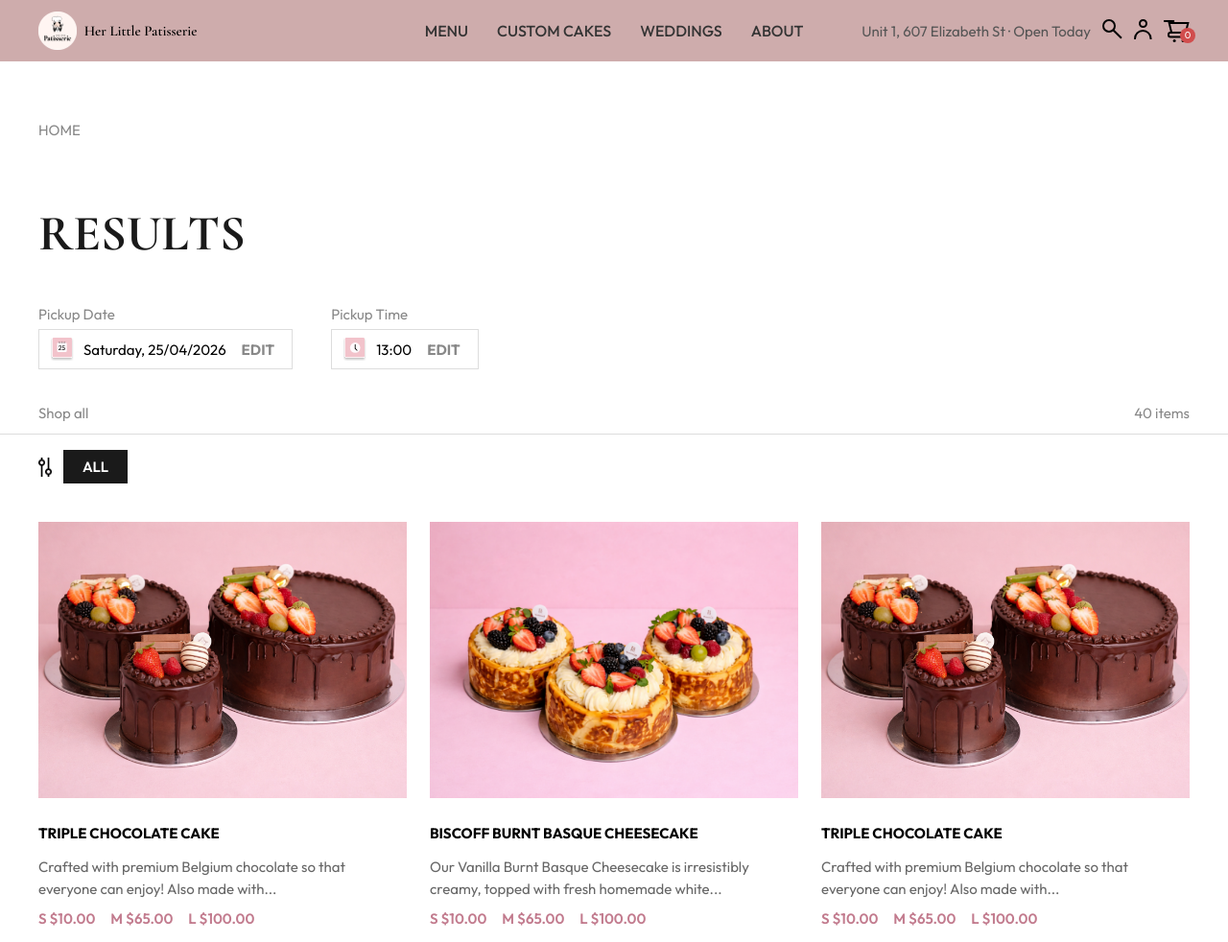
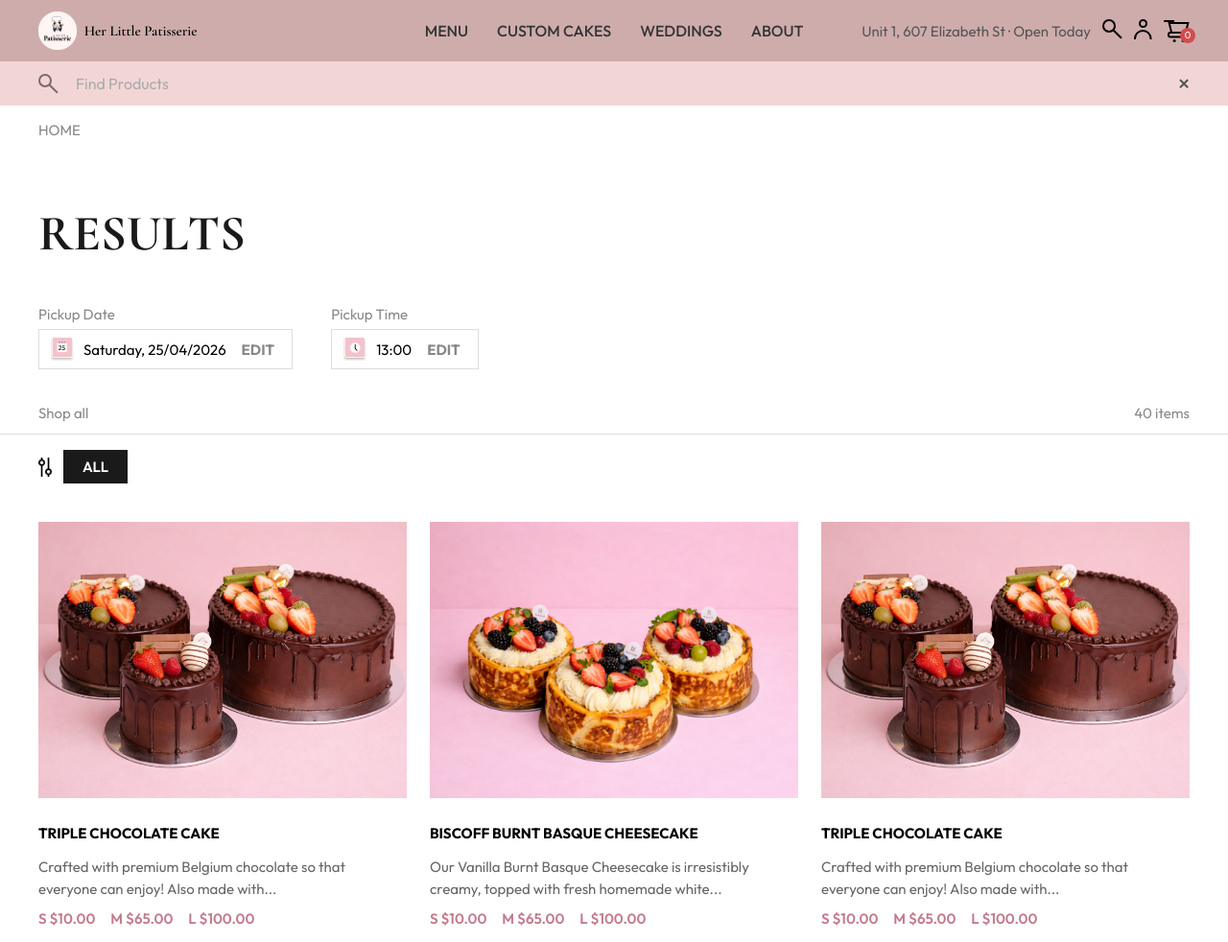
Before and after one commit to shanpmnd/UID-Assignment-3, a plain HTML site: page results.html in a window 1280 px wide. Shown: the top 982 px of the page at 96% size. Drawn offline with nearby package versions, Linux system fonts and the light colour scheme.

Commit message:
fixed search and nav bar

```diff
--- a/styles/results.css
+++ b/styles/results.css
@@ -1,7 +1,14 @@
+/* Remove extra padding since search bar handles the offset */
+body > main {
+    padding-top: 0;
+}
+
 /* SEARCH BAR */
 .search-bar {
     background-color: #f2d6d6;
     padding: 0.75rem 2.5rem;
+    margin-top: 4rem;
+    margin-bottom: 0;
     display: flex;
     align-items: center;
     gap: 1rem;
@@ -84,6 +91,7 @@
     .search-bar {
         padding: 0.75rem 1rem;
         gap: 0.75rem;
+        margin-top: 0;
     }
 
     /* Back arrow on the left */
```
